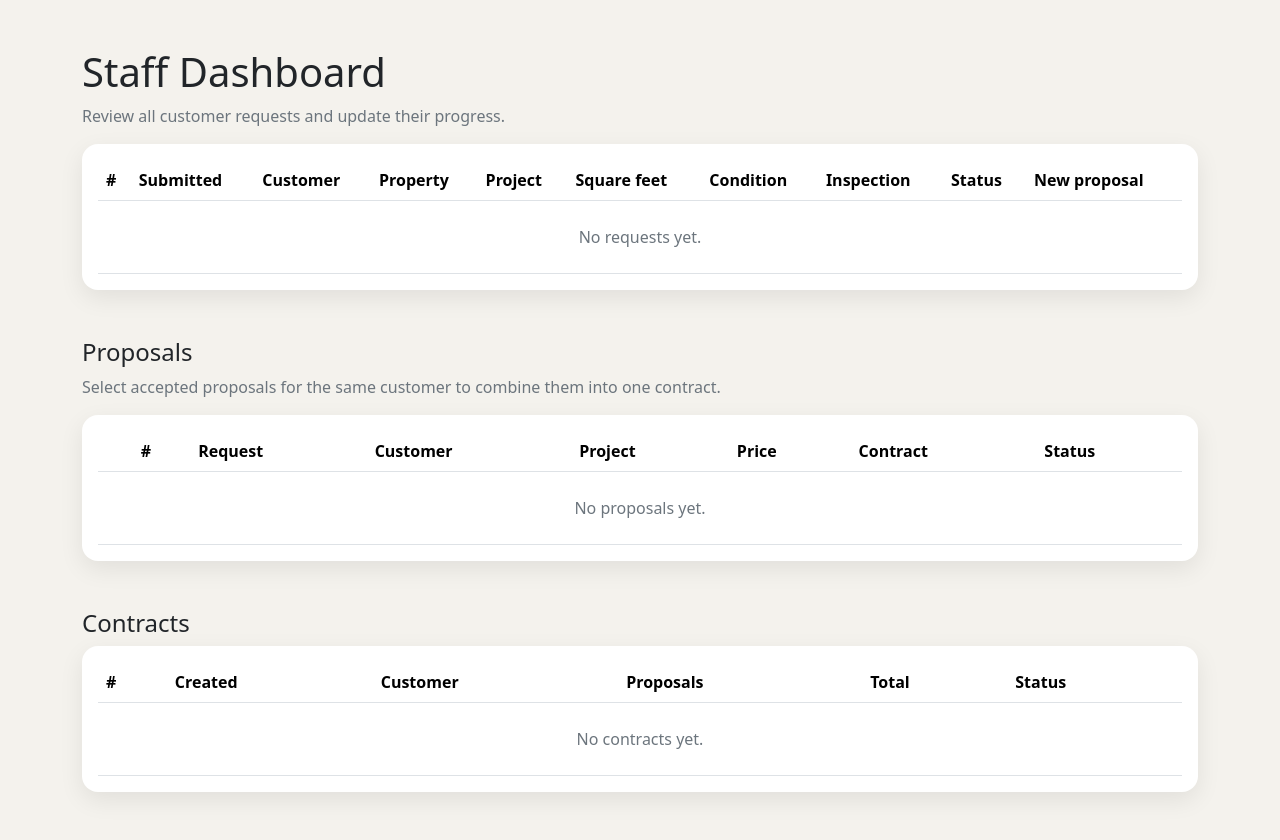
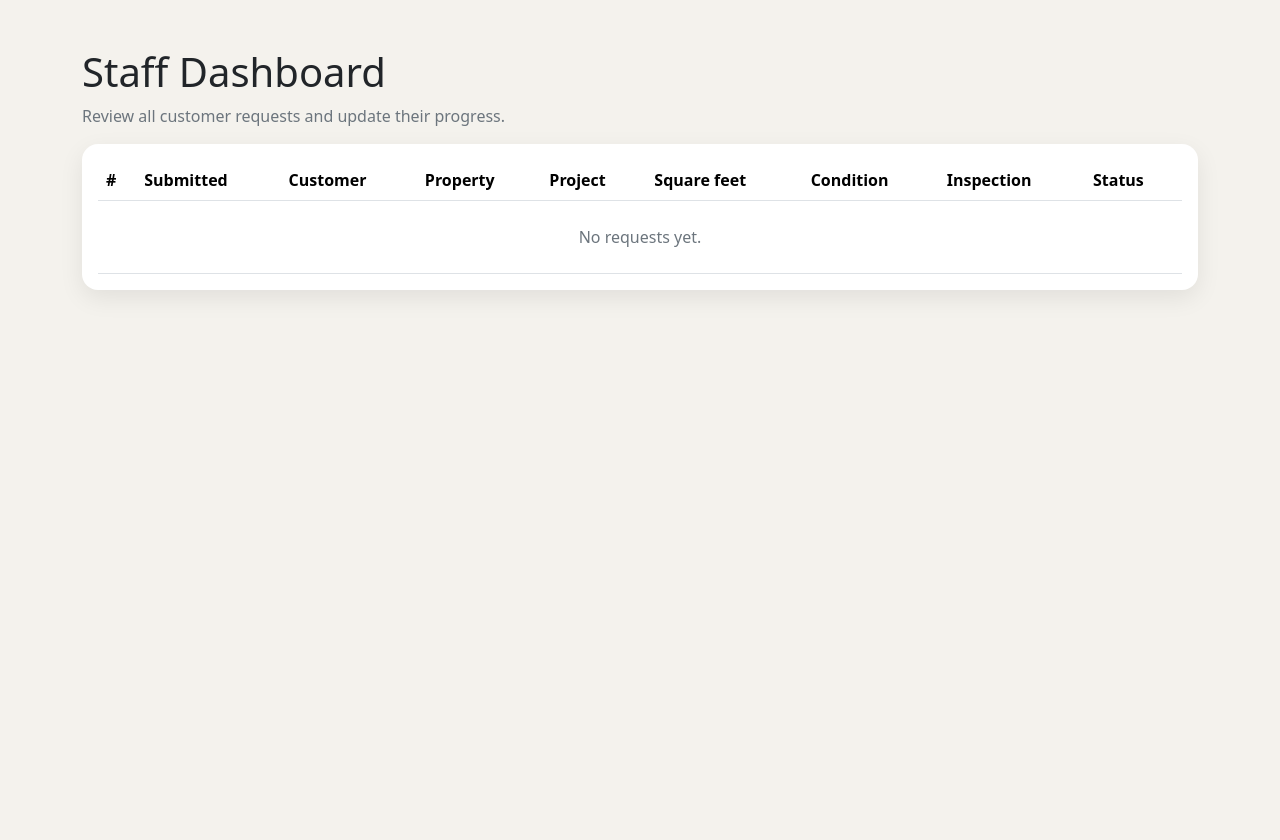
Before and after one commit to mayooo18/pavementconstruction, a Flask app: page /staff/dashboard in a window 1280 px wide. Shown: the part 56-896 px from the top of the page. After the commit the page ends 349 px from the top, so only its background shows below. Run offline with Flask 3, Linux system fonts and the light colour scheme.

Commit message:
Revert "Let staff combine accepted proposals into one contract"
This reverts commit b8ede53185e981f876c0f5194b9e4bbde66f34cc.

```diff
--- a/app.py
+++ b/app.py
@@ -1,17 +1,13 @@
 import os
-from datetime import date, datetime
-from decimal import Decimal, InvalidOperation
+from datetime import date
 
 from flask import Flask, flash, redirect, render_template, request, url_for
 
 from models import (
     PAVEMENT_CONDITIONS,
     PROJECT_TYPES,
-    PROPOSAL_STATUSES,
     REQUEST_STATUSES,
-    Contract,
     Property,
-    Proposal,
     ServiceRequest,
     User,
     db,
@@ -53,25 +49,6 @@ def check_form(form):
     inspection_date = form.get("preferred_inspection_date", "")
     if inspection_date and inspection_date < date.today().isoformat():
         errors.append("The inspection date can't be in the past.")
-
-    return errors
-
-
-def check_contract_proposals(proposals):
-    """Check that proposals can go on one contract and return a list of problems."""
-    if len(proposals) == 0:
-        return ["Select at least one accepted proposal."]
-
-    errors = []
-    for proposal in proposals:
-        if proposal.status != "Accepted":
-            errors.append(f"Proposal #{proposal.id} has not been accepted.")
-        if proposal.contract_id is not None:
-            errors.append(f"Proposal #{proposal.id} is already on contract #{proposal.contract_id}.")
-
-    customer_ids = {p.service_request.user_id for p in proposals}
-    if len(customer_ids) > 1:
-        errors.append("All proposals on a contract must belong to the same customer.")
 
     return errors
 
@@ -158,15 +135,8 @@ def create_app():
     def staff_dashboard():
         # Newest requests first.
         requests = ServiceRequest.query.order_by(ServiceRequest.created_at.desc()).all()
-        proposals = Proposal.query.order_by(Proposal.created_at.desc()).all()
-        contracts = Contract.query.order_by(Contract.created_at.desc()).all()
         return render_template(
-            "staff_dashboard.html",
-            requests=requests,
-            statuses=REQUEST_STATUSES,
-            proposals=proposals,
-            proposal_statuses=PROPOSAL_STATUSES,
-            contracts=contracts,
+            "staff_dashboard.html", requests=requests, statuses=REQUEST_STATUSES
         )
 
     @app.route("/staff/request/<int:request_id>/status", methods=["POST"])
@@ -181,71 +151,6 @@ def create_app():
 
         return redirect(url_for("staff_dashboard"))
 
-    @app.route("/staff/request/<int:request_id>/proposals", methods=["POST"])
-    def create_proposal(request_id):
-        service_request = db.get_or_404(ServiceRequest, request_id)
-
-        try:
-            price = Decimal(request.form.get("price", ""))
-        except InvalidOperation:
-            price = None
-        if price is None or not price.is_finite() or price <= 0:
-            flash("Enter a price greater than 0.", "danger")
-            return redirect(url_for("staff_dashboard"))
-
-        proposal = Proposal(
-            service_request=service_request, price=price.quantize(Decimal("0.01"))
-        )
-        service_request.status = "Quoted"
-        db.session.add(proposal)
-        db.session.commit()
-        flash(f"Proposal #{proposal.id} created for request #{request_id}.", "success")
-        return redirect(url_for("staff_dashboard"))
-
-    @app.route("/staff/proposal/<int:proposal_id>/status", methods=["POST"])
-    def update_proposal_status(proposal_id):
-        proposal = db.get_or_404(Proposal, proposal_id)
-        new_status = request.form.get("status")
-
-        # A proposal on a contract is locked so the contract stays accurate.
-        if proposal.contract_id is not None:
-            flash(f"Proposal #{proposal_id} is on contract #{proposal.contract_id} and can't be changed.", "danger")
-        elif new_status in PROPOSAL_STATUSES:
-            proposal.status = new_status
-            proposal.accepted_at = datetime.utcnow() if new_status == "Accepted" else None
-            db.session.commit()
-            flash(f"Proposal #{proposal_id} marked as {new_status}.", "success")
-
-        return redirect(url_for("staff_dashboard"))
-
-    @app.route("/staff/contracts", methods=["POST"])
-    def create_contract():
-        proposal_ids = request.form.getlist("proposal_ids", type=int)
-        proposals = Proposal.query.filter(Proposal.id.in_(proposal_ids)).all()
-
-        errors = check_contract_proposals(proposals)
-        if len(errors) > 0:
-            for error in errors:
-                flash(error, "danger")
-            return redirect(url_for("staff_dashboard"))
-
-        contract = Contract(
-            customer=proposals[0].service_request.customer,
-            total_price=sum(p.price for p in proposals),
-            proposals=proposals,
-        )
-        for proposal in proposals:
-            proposal.service_request.status = "Scheduled"
-        db.session.add(contract)
-        db.session.commit()
-        flash(f"Contract #{contract.id} created with {len(proposals)} proposal(s).", "success")
-        return redirect(url_for("contract_detail", contract_id=contract.id))
-
-    @app.route("/staff/contract/<int:contract_id>")
-    def contract_detail(contract_id):
-        contract = db.get_or_404(Contract, contract_id)
-        return render_template("contract_detail.html", contract=contract)
-
     return app
 
 
--- a/templates/staff_dashboard.html
+++ b/templates/staff_dashboard.html
@@ -5,7 +5,7 @@
 <p class="text-secondary">Review all customer requests and update their progress.</p>
 <div class="table-responsive card p-3">
     <table class="table align-middle mb-0">
-        <thead><tr><th>#</th><th>Submitted</th><th>Customer</th><th>Property</th><th>Project</th><th>Square feet</th><th>Condition</th><th>Inspection</th><th>Status</th><th>New proposal</th></tr></thead>
+        <thead><tr><th>#</th><th>Submitted</th><th>Customer</th><th>Property</th><th>Project</th><th>Square feet</th><th>Condition</th><th>Inspection</th><th>Status</th></tr></thead>
         <tbody>
             {% for req in requests %}
             <tr>
@@ -25,84 +25,9 @@
                         <button class="btn btn-sm btn-outline-dark" type="submit">Update</button>
                     </form>
                 </td>
-                <td>
-                    <form class="d-flex gap-2" method="post" action="{{ url_for('create_proposal', request_id=req.id) }}">
-                        <input class="form-control form-control-sm" type="number" name="price" min="0.01" step="0.01" placeholder="Price $" aria-label="Proposal price for request {{ req.id }}" required>
-                        <button class="btn btn-sm btn-outline-dark" type="submit">Add</button>
-                    </form>
-                </td>
             </tr>
             {% else %}
-            <tr><td colspan="10" class="text-center text-secondary py-4">No requests yet.</td></tr>
-            {% endfor %}
-        </tbody>
-    </table>
-</div>
-
-<h2 class="h4 mt-5">Proposals</h2>
-<p class="text-secondary">Select accepted proposals for the same customer to combine them into one contract.</p>
-<form id="create-contract" method="post" action="{{ url_for('create_contract') }}"></form>
-<div class="table-responsive card p-3">
-    <table class="table align-middle mb-0">
-        <thead><tr><th></th><th>#</th><th>Request</th><th>Customer</th><th>Project</th><th>Price</th><th>Contract</th><th>Status</th></tr></thead>
-        <tbody>
-            {% for proposal in proposals %}
-            {% set req = proposal.service_request %}
-            <tr>
-                <td>
-                    {% if proposal.status == "Accepted" and not proposal.contract %}
-                    <input class="form-check-input" type="checkbox" name="proposal_ids" value="{{ proposal.id }}" form="create-contract" aria-label="Add proposal {{ proposal.id }} to contract">
-                    {% endif %}
-                </td>
-                <td>{{ proposal.id }}</td>
-                <td>#{{ req.id }}</td>
-                <td>{{ req.customer.name }}<br><small class="text-secondary">{{ req.customer.email }}</small></td>
-                <td>{{ req.project_type }}<br><small class="text-secondary">{{ req.property.address }}</small></td>
-                <td>${{ "{:,.2f}".format(proposal.price) }}</td>
-                <td>
-                    {% if proposal.contract %}<a href="{{ url_for('contract_detail', contract_id=proposal.contract.id) }}">#{{ proposal.contract.id }}</a>{% else %}—{% endif %}
-                </td>
-                <td>
-                    {% if proposal.contract %}
-                    <span class="badge text-bg-secondary">{{ proposal.status }}</span>
-                    {% else %}
-                    <form class="d-flex gap-2" method="post" action="{{ url_for('update_proposal_status', proposal_id=proposal.id) }}">
-                        <select class="form-select form-select-sm" name="status" aria-label="Status for proposal {{ proposal.id }}">
-                            {% for status in proposal_statuses %}<option{% if status == proposal.status %} selected{% endif %}>{{ status }}</option>{% endfor %}
-                        </select>
-                        <button class="btn btn-sm btn-outline-dark" type="submit">Update</button>
-                    </form>
-                    {% endif %}
-                </td>
-            </tr>
-            {% else %}
-            <tr><td colspan="8" class="text-center text-secondary py-4">No proposals yet.</td></tr>
-            {% endfor %}
-        </tbody>
-    </table>
-    {% if proposals %}
-    <div class="mt-3">
-        <button class="btn btn-warning" type="submit" form="create-contract">Create contract from selected</button>
-    </div>
-    {% endif %}
-</div>
-
-<h2 class="h4 mt-5">Contracts</h2>
-<div class="table-responsive card p-3">
-    <table class="table align-middle mb-0">
-        <thead><tr><th>#</th><th>Created</th><th>Customer</th><th>Proposals</th><th>Total</th><th>Status</th></tr></thead>
-        <tbody>
-            {% for contract in contracts %}
-            <tr>
-                <td><a href="{{ url_for('contract_detail', contract_id=contract.id) }}">{{ contract.id }}</a></td>
-                <td>{{ contract.created_at.strftime("%b %d, %Y") }}</td>
-                <td>{{ contract.customer.name }}</td>
-                <td>{{ contract.proposals | length }}</td>
-                <td>${{ "{:,.2f}".format(contract.total_price) }}</td>
-                <td>{{ contract.status }}</td>
-            </tr>
-            {% else %}
-            <tr><td colspan="6" class="text-center text-secondary py-4">No contracts yet.</td></tr>
+            <tr><td colspan="9" class="text-center text-secondary py-4">No requests yet.</td></tr>
             {% endfor %}
         </tbody>
     </table>
```
Also changed, not shown: models.py (+0 -43 lines), templates/contract_detail.html (deleted, +0 -27 lines).
